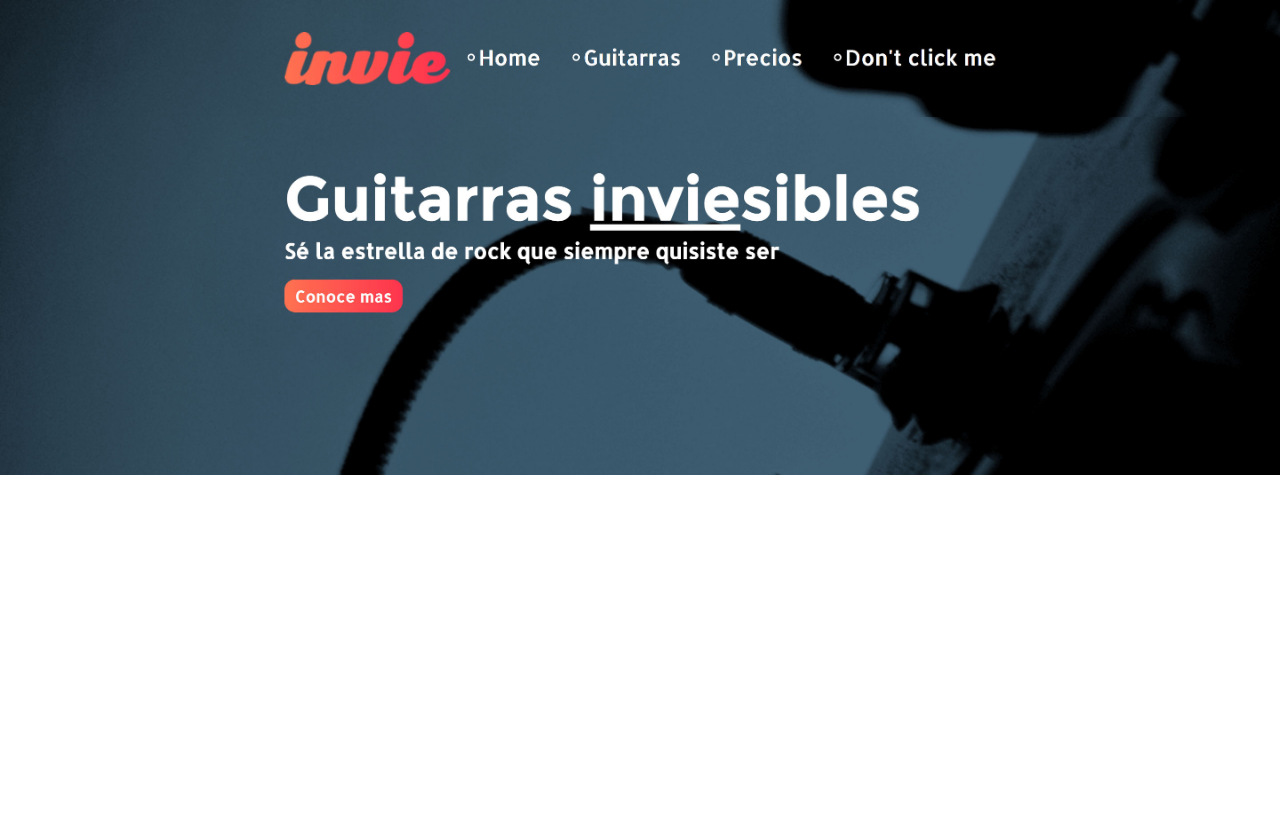
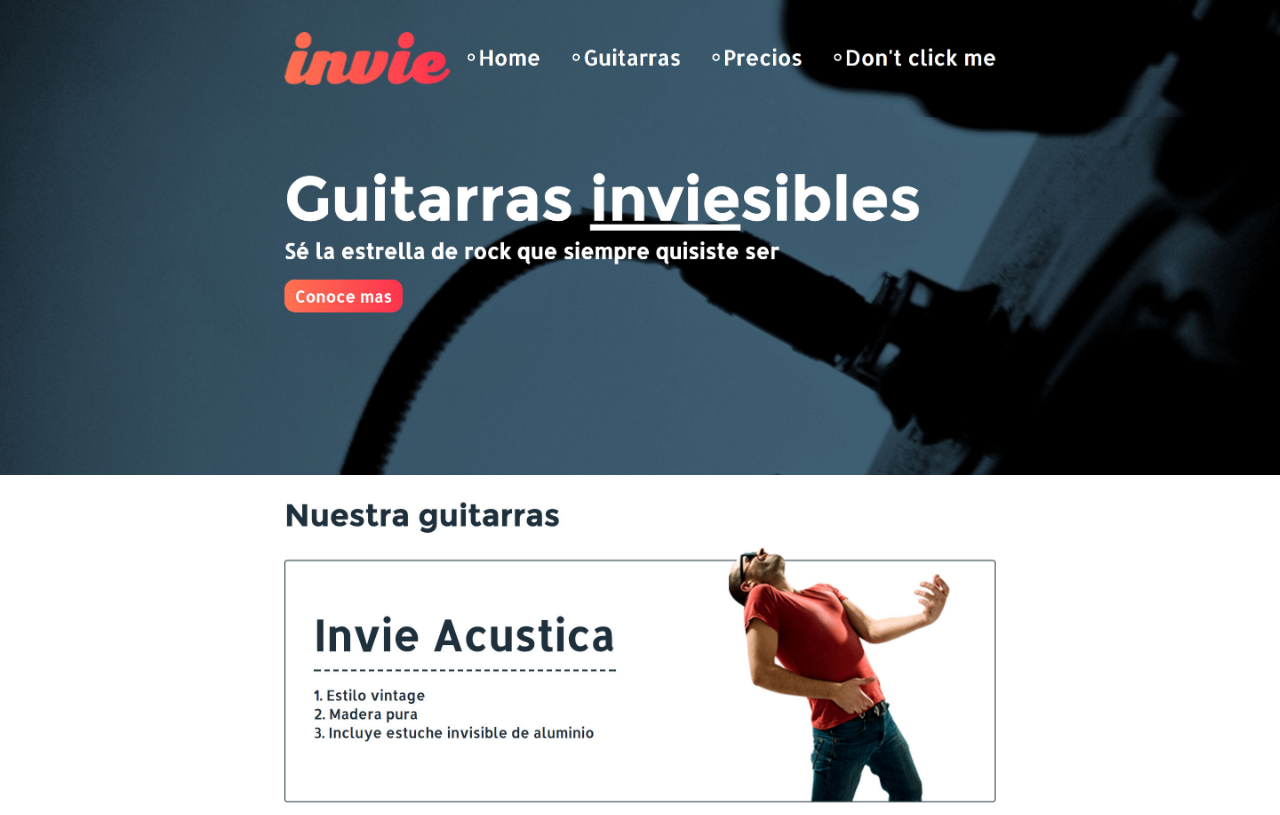
Before and after one commit to Hanonimo025/invie-github, a plain HTML site: page index.html in a window 1280 px wide. Drawn offline with Linux system fonts and the light colour scheme.

Commit message:
Se agrego acustica

```diff
--- a/index.html
+++ b/index.html
@@ -20,5 +20,6 @@
 <body>
     <img src="img/header.jpg" alt="">
     <img src="img/hero.jpg" alt="">
+    <img src="img/acustica.jpg" alt="">
 </body>
 </html>
```
Also changed, not shown: img/acustica.jpg (added).
